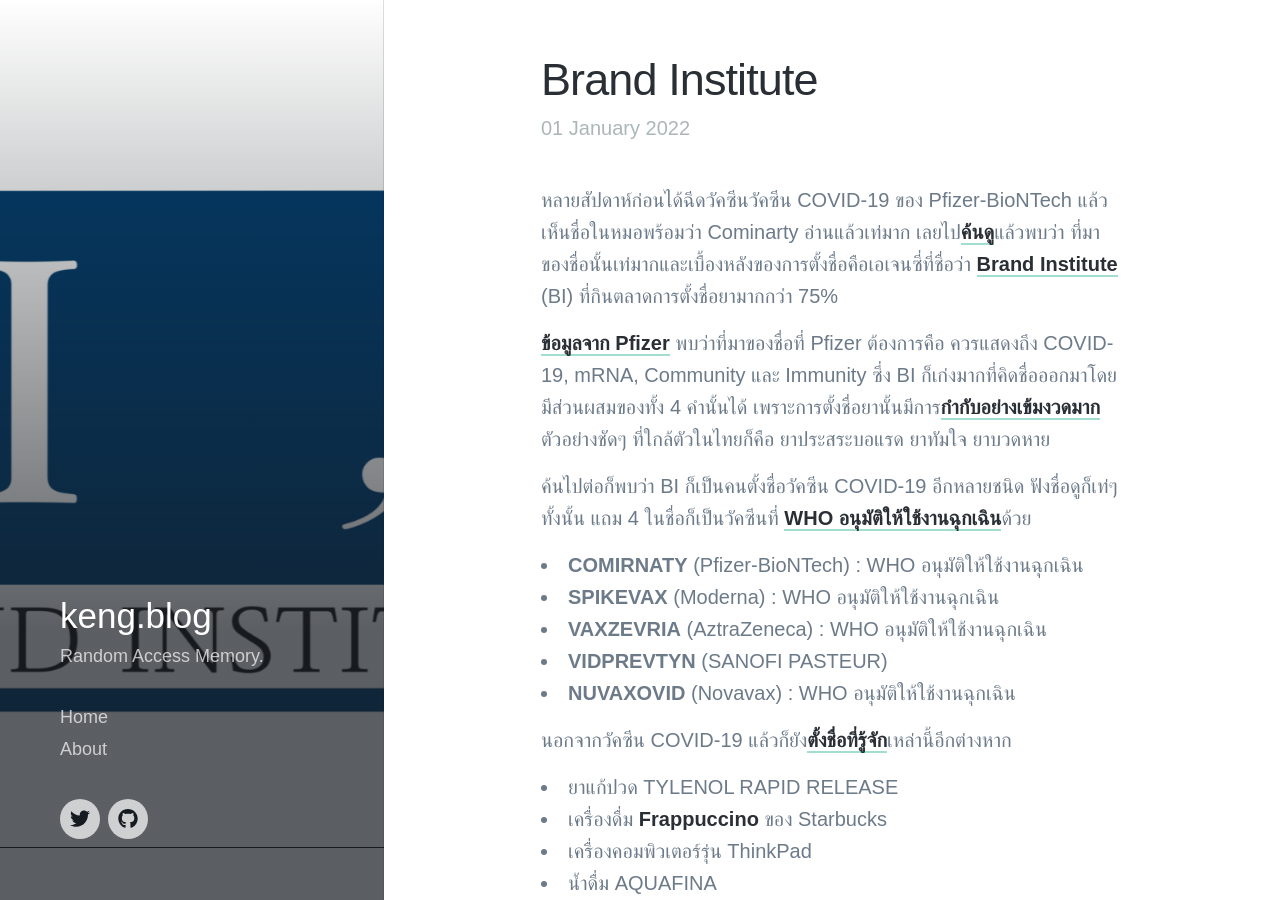
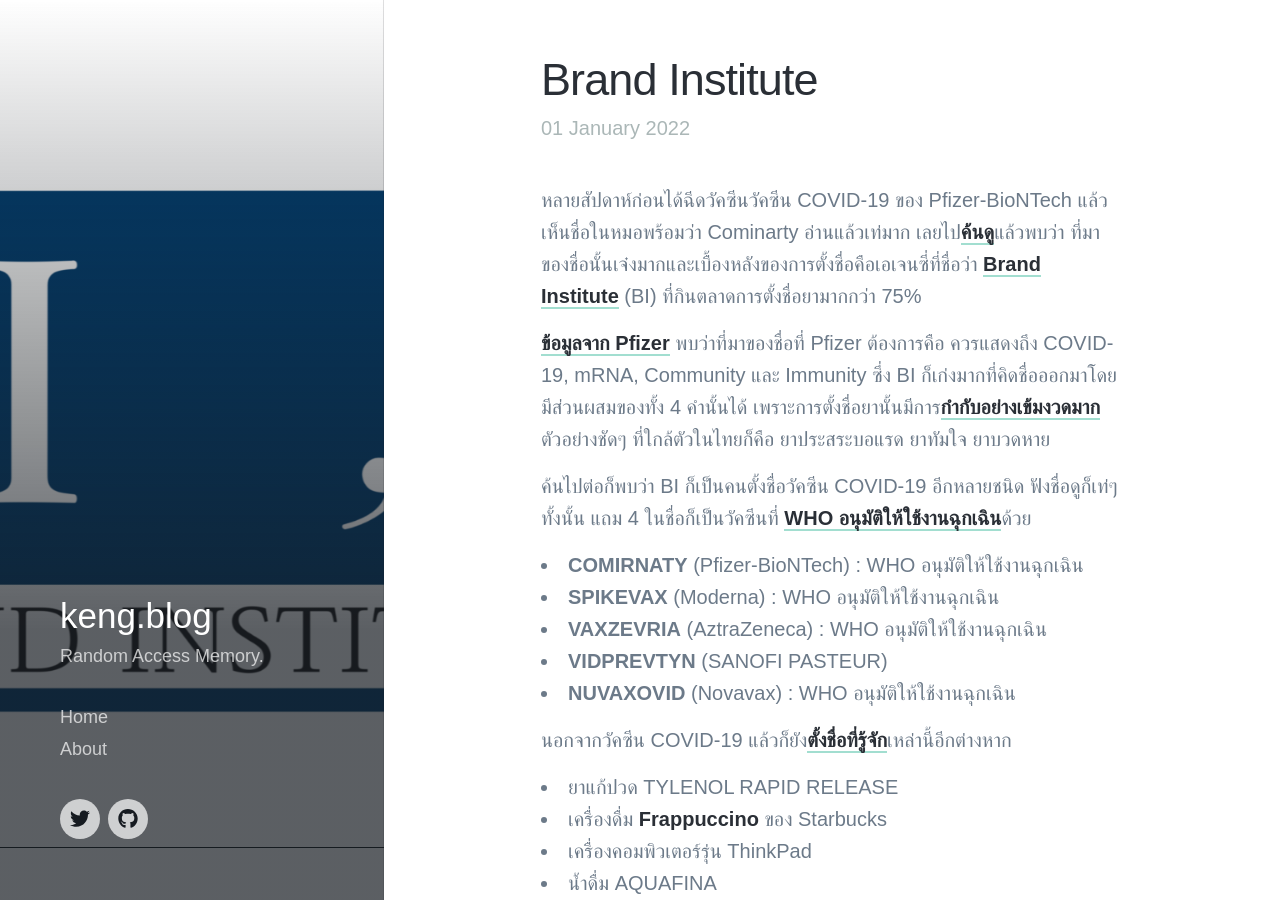
Before and after one commit to kengggg/kengggg.github.io, a Jekyll site: the page built from _posts/2022-01-01-brand-institute.md, in a window 1280 px wide and 900 px high. Built offline with Jekyll 4.4.1, drawn with Linux system fonts in a browser that asks for light colours; nearby versions of some CDN libraries; some web fonts are replaced.

Commit message:
fix typo

```diff
--- a/_posts/2022-01-01-brand-institute.md
+++ b/_posts/2022-01-01-brand-institute.md
@@ -6,7 +6,7 @@
 featured_image: '/images/blog/2022-01-01-brand-institute.webp'
 ---
 
-หลายสัปดาห์ก่อนได้ฉีดวัคซีนวัคซีน COVID-19 ของ Pfizer-BioNTech แล้วเห็นชื่อในหมอพร้อมว่า Cominarty อ่านแล้วเท่มาก เลยไป[ค้นดู][1]แล้วพบว่า ที่มาของชื่อนั้นเท่มากและเบื้องหลังของการตั้งชื่อคือเอเจนซี่ที่ชื่อว่า [Brand Institute][2] (BI) ที่กินตลาดการตั้งชื่อยามากกว่า 75%
+หลายสัปดาห์ก่อนได้ฉีดวัคซีนวัคซีน COVID-19 ของ Pfizer-BioNTech แล้วเห็นชื่อในหมอพร้อมว่า Cominarty อ่านแล้วเท่มาก เลยไป[ค้นดู][1]แล้วพบว่า ที่มาของชื่อนั้นเจ๋งมากและเบื้องหลังของการตั้งชื่อคือเอเจนซี่ที่ชื่อว่า [Brand Institute][2] (BI) ที่กินตลาดการตั้งชื่อยามากกว่า 75%
 
 [ข้อมูลจาก Pfizer][3] พบว่าที่มาของชื่อที่ Pfizer ต้องการคือ ควรแสดงถึง COVID-19, mRNA, Community และ Immunity ซึ่ง BI ก็เก่งมากที่คิดชื่อออกมาโดยมีส่วนผสมของทั้ง 4 คำนั้นได้ เพราะการตั้งชื่อยานั้นมีการ[กำกับอย่างเข้มงวดมาก][5] ตัวอย่างชัดๆ ที่ใกล้ตัวในไทยก็คือ ยาประสระบอแรด ยาทัมใจ ยาบวดหาย
 
```
